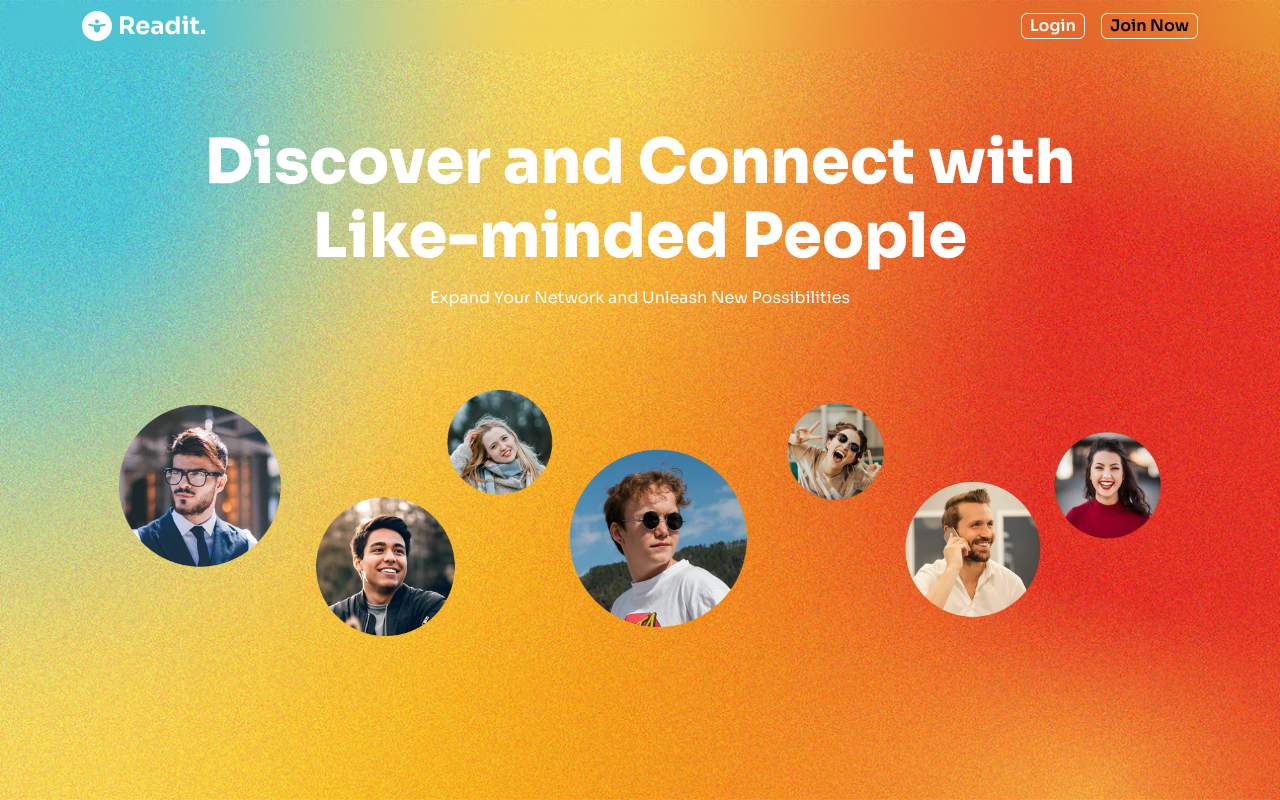
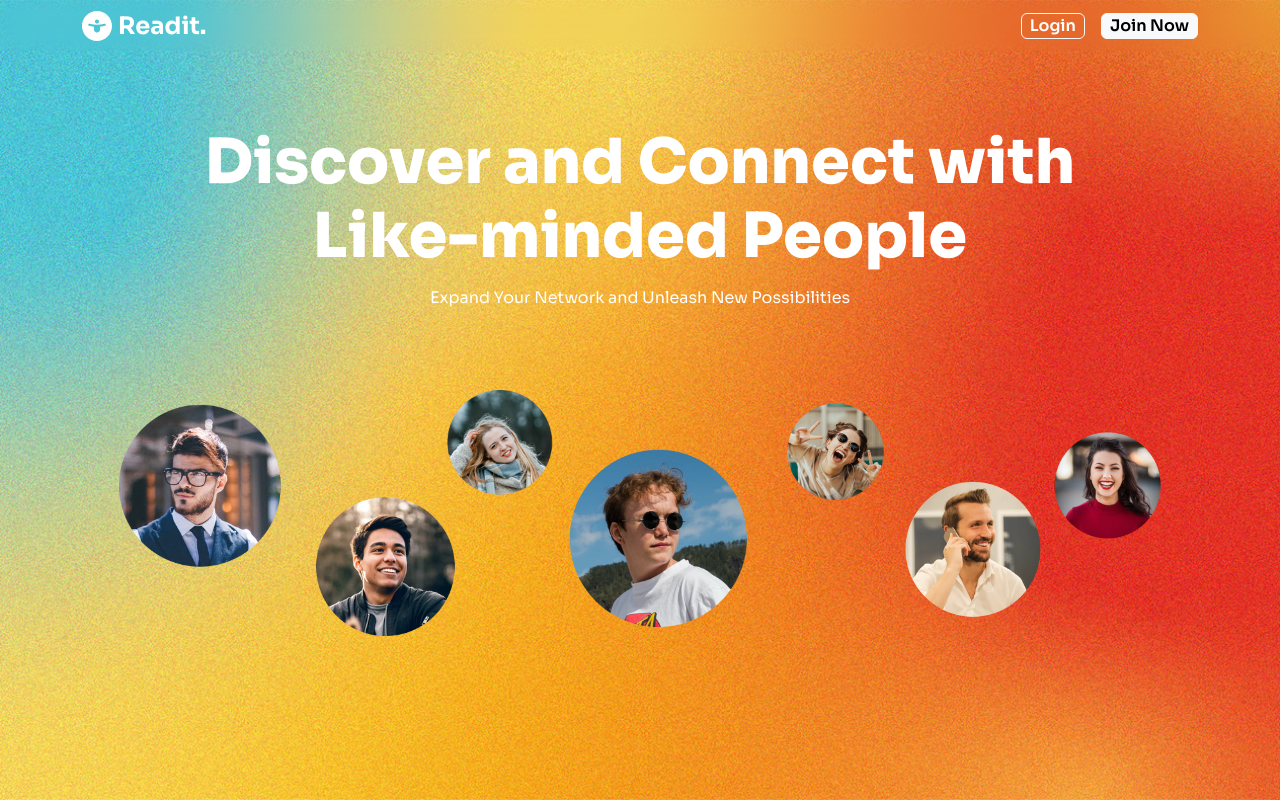
Before and after one commit to thebkht/People, a PHP site: page / in a window 1280 px wide. Run offline with PHP 8.4, Linux system fonts and the light colour scheme.

Commit message:
Update style.css

```diff
--- a/css/style.css
+++ b/css/style.css
@@ -691,3 +691,8 @@ input, textarea{
 .popular-profiles{
     width: 50%;
 }
+
+.btn-light{
+    background-color: #f8f9fa;
+
+}
```
